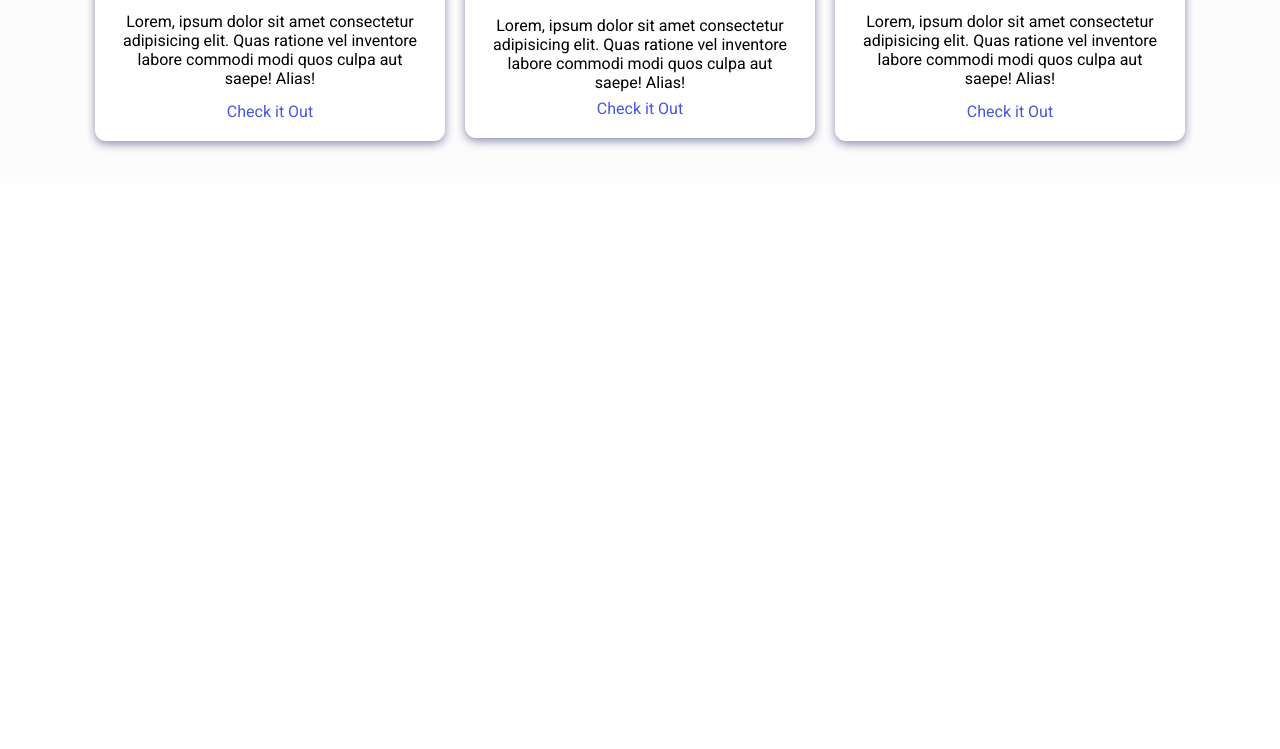
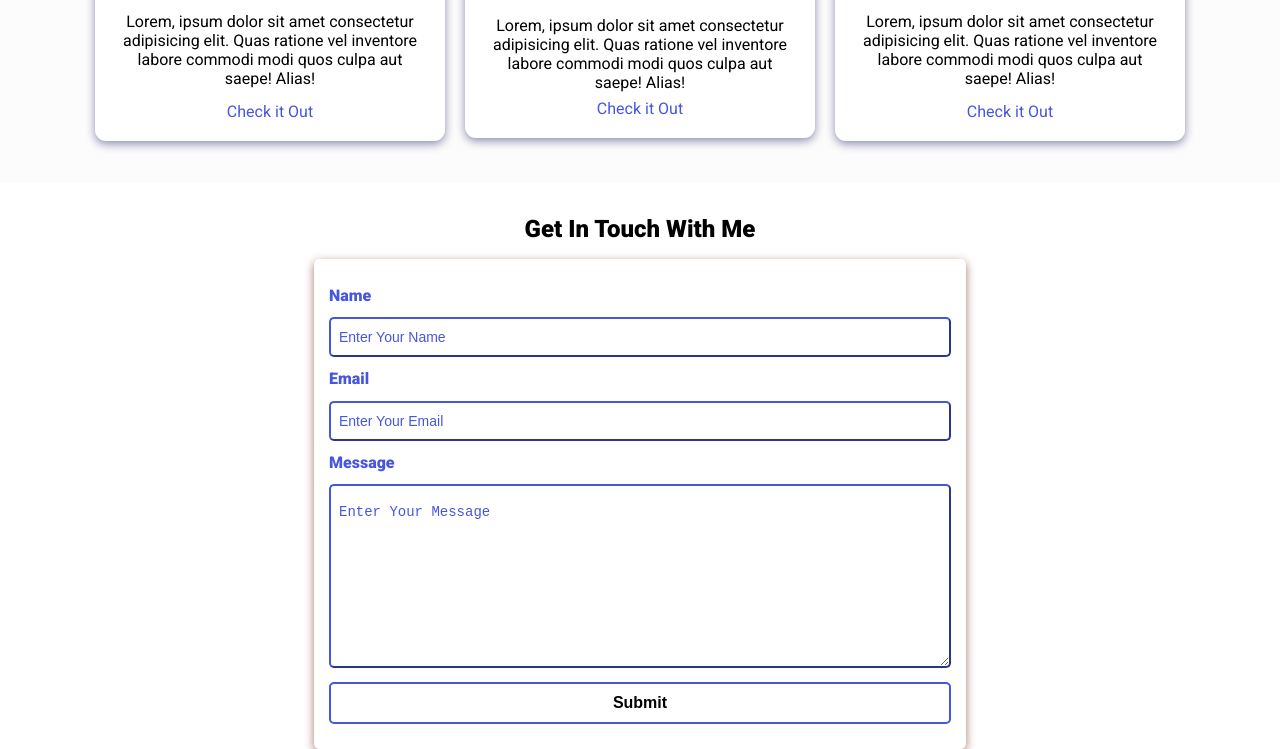
Before and after one commit to JungLee-Dev/portfolio, a plain HTML site: page index.html in a window 1280 px wide. Shown: the part 1657-2406 px from the top of the page. Before the commit the page ends 1840 px from the top, so only its background shows below. Drawn offline with nearby package versions, Linux system fonts and the light colour scheme; a script that the page names is missing.

Commit message:
add contact section

```diff
--- a/assets/css/styles.css
+++ b/assets/css/styles.css
@@ -219,3 +219,65 @@ nav ul li {
     padding: 20px;
     margin: 10px;
 }
+
+.contact {
+    margin-top: 2rem;
+}
+
+.contact h2 {
+    text-align: center;
+    margin-bottom: var(--bottom-margin-2);
+}
+
+.contact-form-container {
+    max-width: 40.75rem;
+    margin: 0 auto;
+    padding: 0.938rem;
+    border-radius: 5px;
+    box-shadow: 0 3px 10px var(--secondary-shadow);
+}
+
+.contact-form-container label {
+    line-height: 2.7rem;
+    font-weight: var(--bold-font);
+    color: var(--primary-color);
+}
+
+.contact-form-container textarea {
+    min-height: 6.25rem;
+    font-size: 14px;
+}
+
+.contact-form-container .input-field {
+    width: 100%;
+    padding-top: 10px;
+    padding-bottom: 10px;
+    border-radius: 5px;
+    border: none;
+    border: 2px outset var(--primary-color);
+    font-size: 0.875rem;
+    outline: none;
+}
+
+.input-field::placeholder {
+    padding: 0.5rem;
+    color: var(--primary-color);
+}
+
+.submit-btn {
+    width: 100%;
+    padding: 10px;
+    margin: 10px 0;
+    background-color: #fff;
+    border: 2px solid var(--primary-color);
+    border-radius: 5px;
+    font-size: 1rem;
+    font-weight: var(--bold-font);
+    transition: var(--transition);
+}
+
+.submit-btn:hover {
+    background-color: var(--primary-color);
+    border: 2px solid var(--primary-color);
+    cursor: pointer;
+}
--- a/index.html
+++ b/index.html
@@ -184,6 +184,55 @@
     </section>
 
     <!-- Contact section -->
+    <section class="contact" id="contact">
+      <h2>Get In Touch With Me</h2>
+      <div class="contact-form-container">
+        <div class="contact-form">
+          <form action="https://formspree.io/f/xyylngw" method="POST">
+            <div class="form-control">
+              <label for="name">Name</label>
+              <input
+                type="text"
+                id="name"
+                name="sender-name"
+                placeholder="Enter Your Name"
+                class="input-field"
+                required
+              />
+            </div>
+            <div class="form-control">
+              <label for="email">Email</label>
+              <input
+                type="email"
+                id="email"
+                name="sender-email"
+                placeholder="Enter Your Email"
+                class="input-field"
+                required
+              />
+            </div>
+            <div class="form-control">
+              <label for="message">Message</label>
+              <textarea
+                id="message"
+                cols="60"
+                rows="10"
+                placeholder="Enter Your Message"
+                name="message"
+                class="input-field"
+                required
+              ></textarea>
+            </div>
+            <input
+              type="submit"
+              value="Submit"
+              id="submit-btn"
+              class="submit-btn"
+            />
+          </form>
+        </div>
+      </div>
+    </section>
 
     <!-- Social accounts - Fixed to the right -->
 
```
